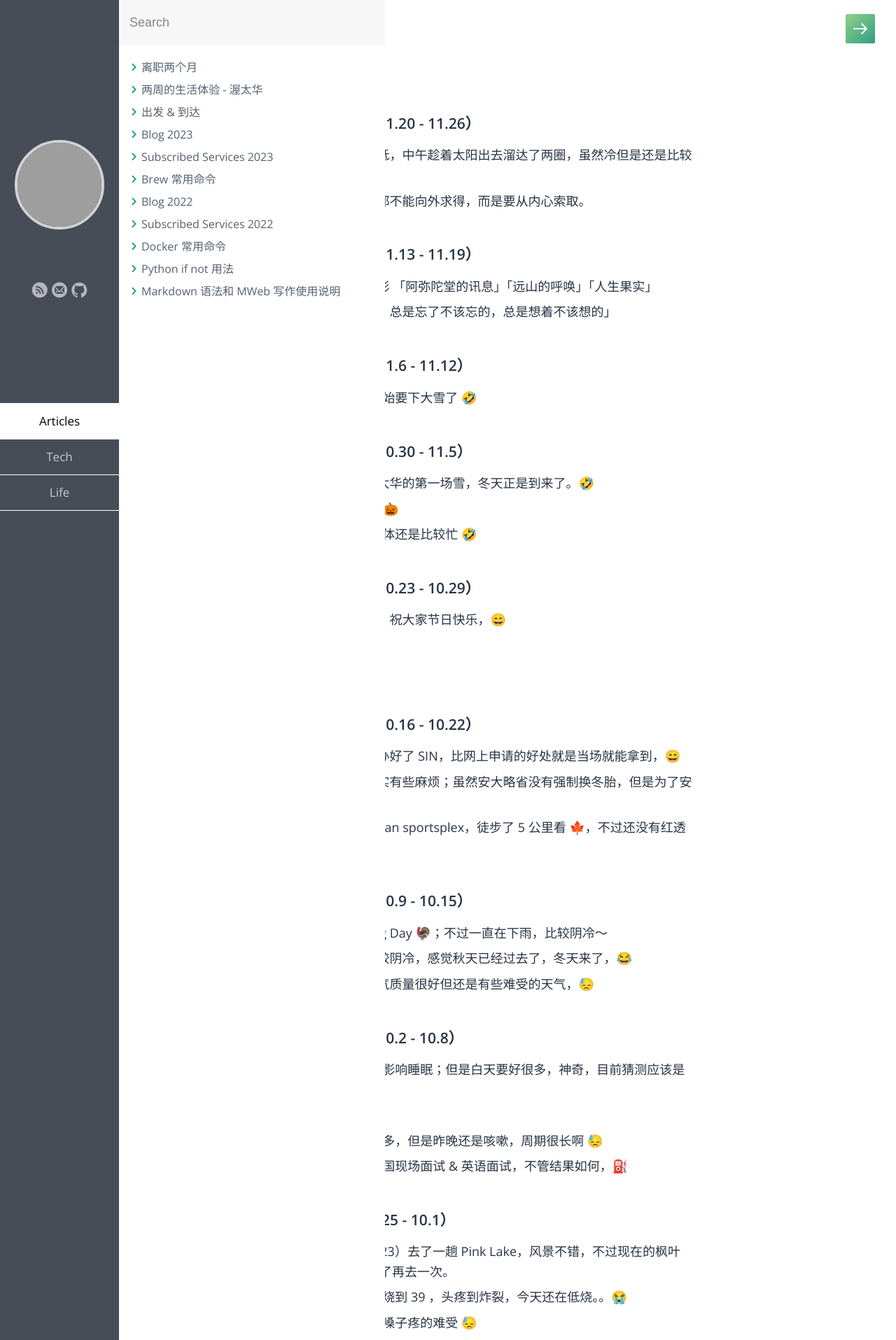
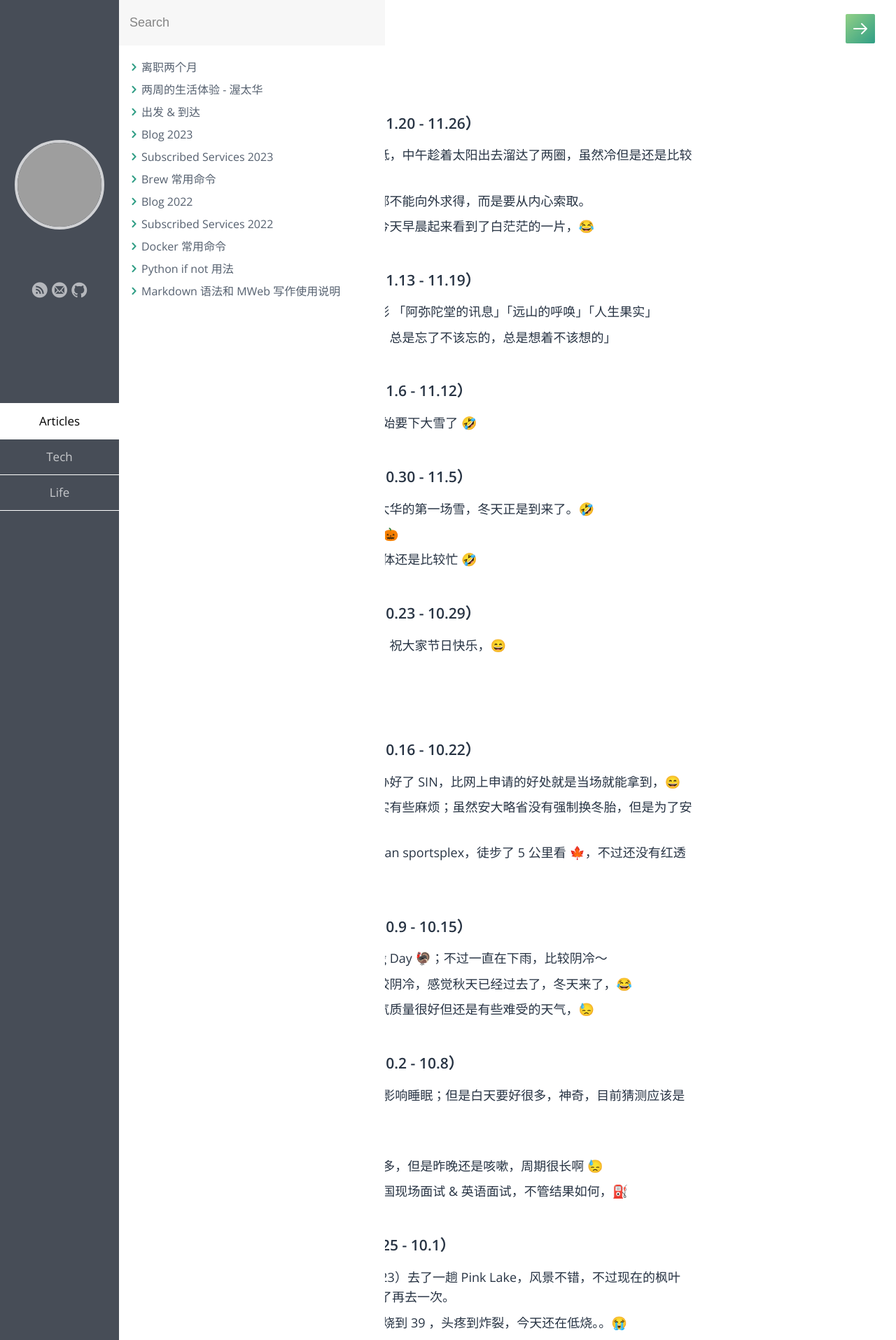
Before and after one commit to samxupeiran/samxupeiran.github.io, a Jekyll site: the page built from _posts/life/2023-01-03-my-blog.md, in a window 1280 px wide. Shown: the top 1915 px of the page at 70% size. Built offline with Jekyll 4.4.1, drawn with Linux system fonts in a browser that asks for light colours; some web fonts are replaced; some of the changed text lies outside the part shown; grey boxes are pictures that could not be loaded.

Commit message:
feat: add weekly blog 11.22

```diff
--- a/_posts/life/2023-01-03-my-blog.md
+++ b/_posts/life/2023-01-03-my-blog.md
@@ -9,6 +9,7 @@ tags: Blog
 - ### 2023 年 11 月 第 4 周（11.20 - 11.26）
      - 11.20 今天体感温度非常低，中午趁着太阳出去溜达了两圈，虽然冷但是还是比较舒服的，😄
      - 11.21 长久的幸福，从来都不能向外求得，而是要从内心索取。
+     - 11.22 昨晚下了一场雪，今天早晨起来看到了白茫茫的一片，😂
 
 - ### 2023 年 11 月 第 3 周（11.13 - 11.19）
      - 11.14 记录几部好看的电影 「阿弥陀堂的讯息」「远山的呼唤」「人生果实」
```
